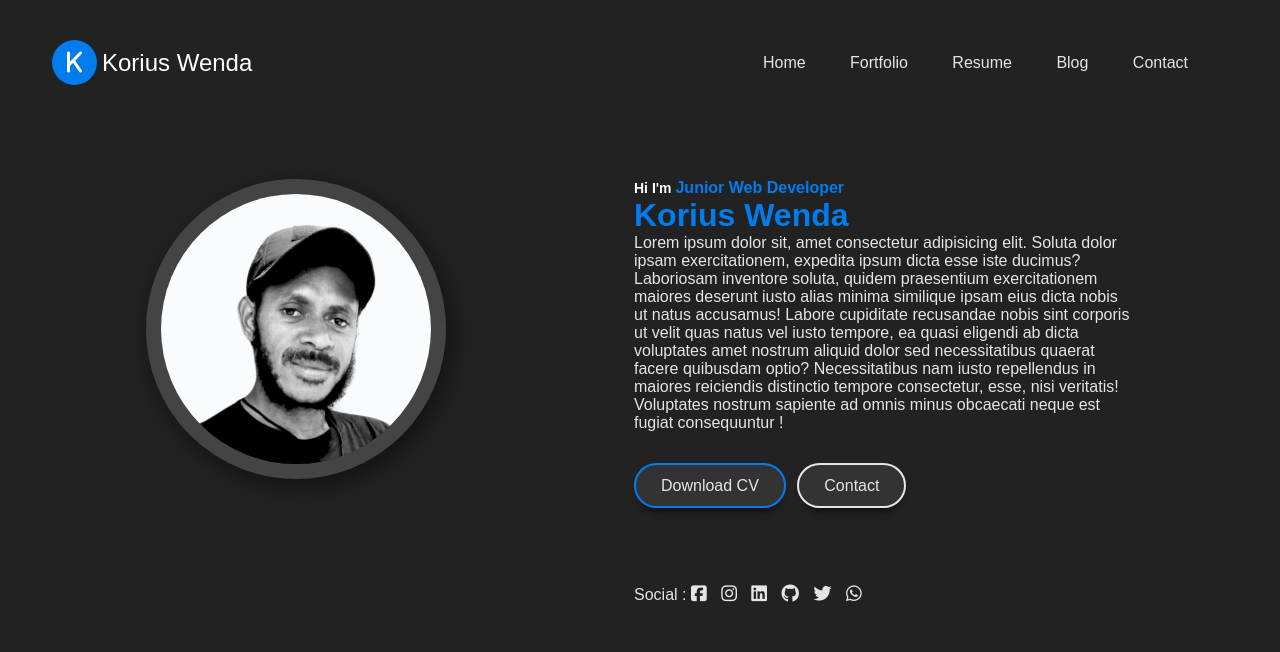
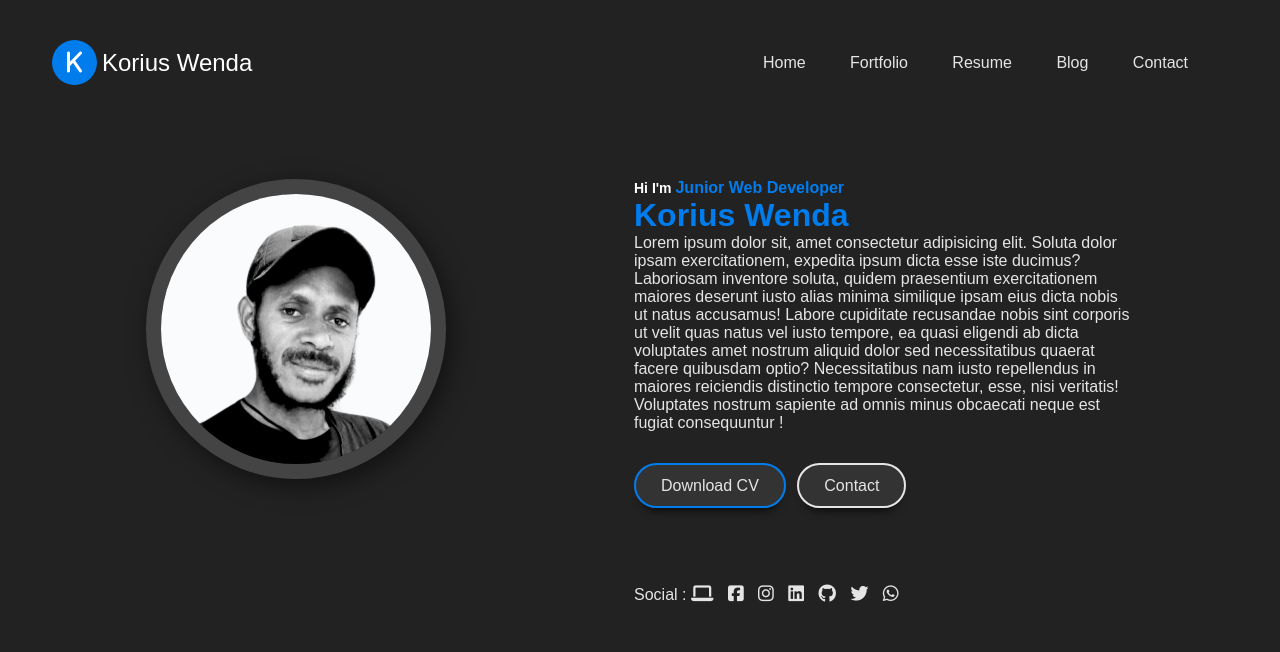
Before and after one commit to koriuswenda/personal-web-korius-2024, a plain HTML site: page index.html in a window 1280 px wide. Drawn offline with Linux system fonts and the light colour scheme.

Commit message:
update web

```diff
--- a/index.html
+++ b/index.html
@@ -54,6 +54,7 @@
 
     <div class="social">
         <P class="btn-group ">Social :
+        <a href="https://www.sacode.web.id/"><i class="fa-solid fa-laptop"></i></a>
         <a href="https://www.facebook.com/wendakussa.wenebela"><i class="fa-brands fa-square-facebook"></i></a>
         <a href="https://www.instagram.com/korius.wenda/"><i class="fa-brands  fa-instagram"></i></a>
         <a href="https://www.linkedin.com/in/korius-wenda-36186a243/"><i class="fa-brands fa-linkedin"></i></a>
```
